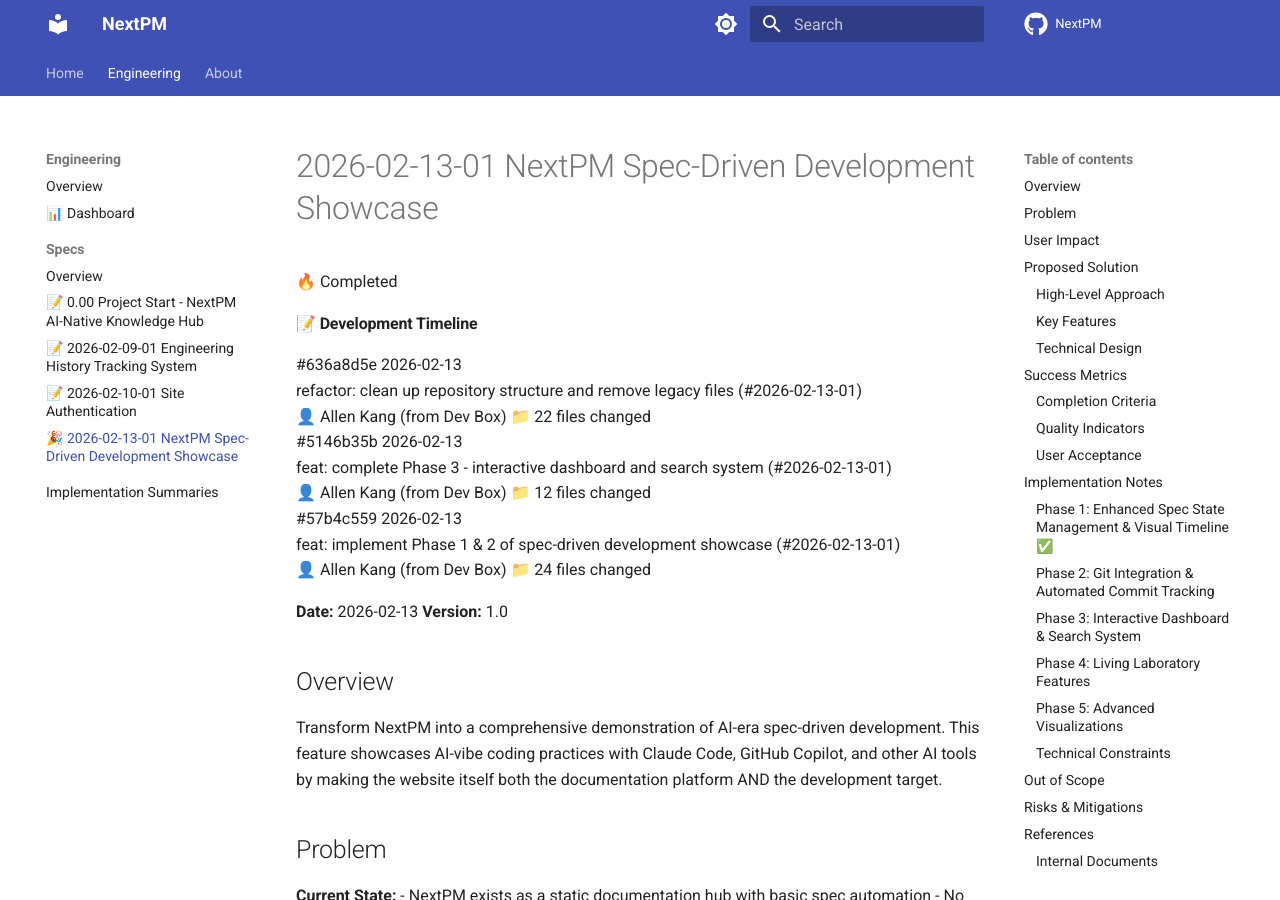
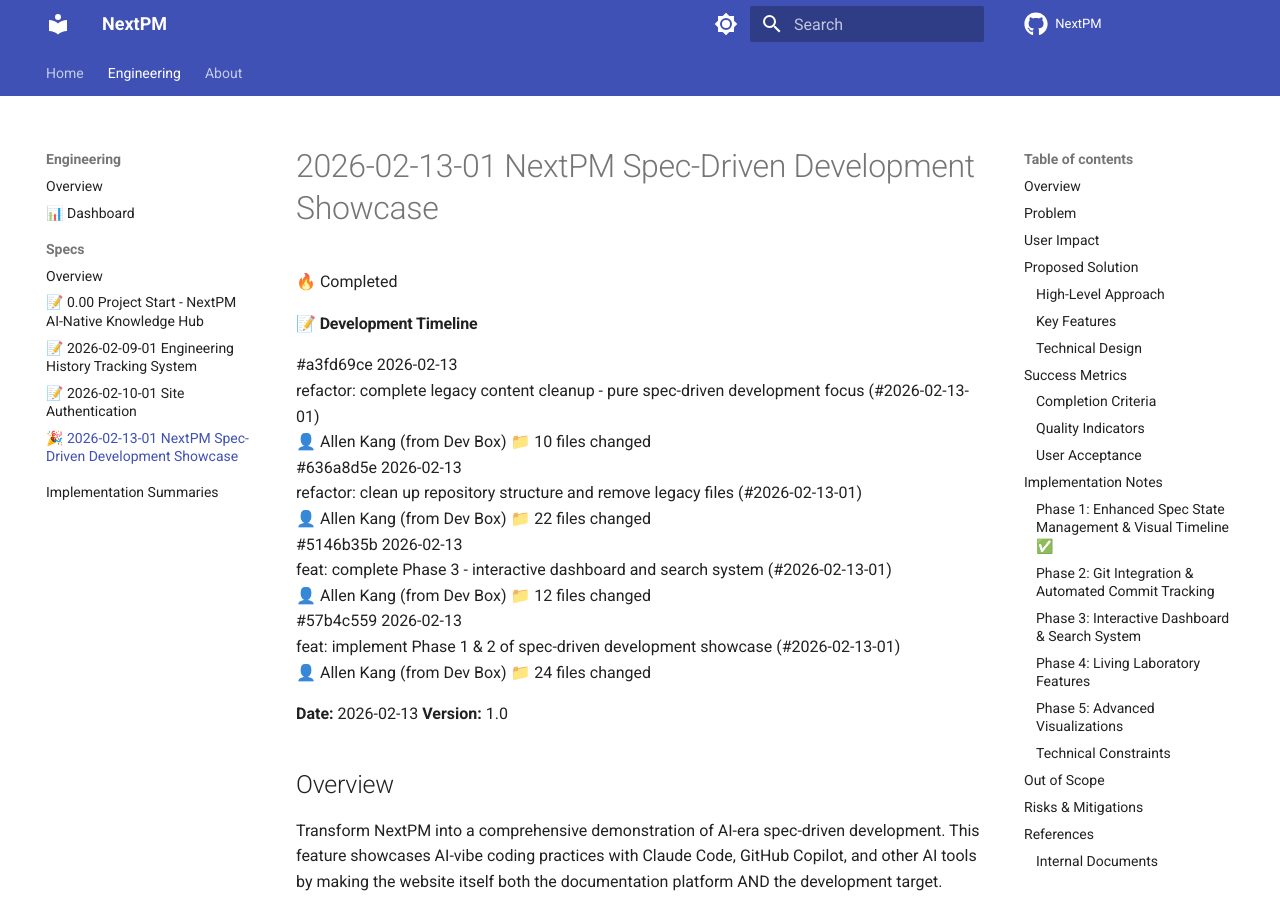
Before and after one commit to kangxh75/NextPM, an MkDocs documentation site: the page built from mkdocs-docs/engineering/specs/2026-02-13-01-nextpm-spec-driven-development-showcase.md, in a window 1280 px wide and 900 px high. Built offline with MkDocs 1.6.1 and Material for MkDocs 9.7.7, drawn with Linux system fonts in a browser that asks for light colours; comment, search, counter and statistics services are not loaded.

```diff
--- a/mkdocs-docs/engineering/specs/2026-02-13-01-nextpm-spec-driven-development-showcase.md
+++ b/mkdocs-docs/engineering/specs/2026-02-13-01-nextpm-spec-driven-development-showcase.md
@@ -11,6 +11,20 @@
     <h4>📝 Development Timeline</h4>
     <div class="timeline-container">
         <div class="timeline-item latest">
+            <div class="timeline-marker"></div>
+            <div class="timeline-content">
+                <div class="commit-header">
+                    <span class="commit-hash">#a3fd69ce</span>
+                    <span class="commit-date">2026-02-13</span>
+                </div>
+                <div class="commit-message">refactor: complete legacy content cleanup - pure spec-driven development focus (#2026-02-13-01)</div>
+                <div class="commit-meta">
+                    <span class="commit-author">👤 Allen Kang (from Dev Box)</span>
+                    <span class="files-changed">📁 10 files changed</span>
+                </div>
+            </div>
+        </div>
+        <div class="timeline-item">
             <div class="timeline-marker"></div>
             <div class="timeline-content">
                 <div class="commit-header">
```
Also changed, not shown: CLAUDE.md (+10 -10 lines), mkdocs-docs/engineering/specs/index.md (+1 -1 lines), engineering/README.md (renamed from project/README.md), engineering/specs/0.00-project-start.md (renamed from project/specs/0.00-project-start.md), engineering/specs/2026-02-09-01-engineering-history-tracking.md (renamed from project/specs/2026-02-09-01-engineering-history-tracking.md), engineering/specs/2026-02-10-01-authentication.md (renamed from project/specs/2026-02-10-01-authentication.md), engineering/specs/2026-02-13-01-nextpm-spec-driven-development-showcase.md (renamed from project/specs/2026-02-13-01-nextpm-spec-driven-development-showcase.md), engineering/specs/README.md (renamed from project/specs/README.md), engineering/tasks/2026-02-09-01-engineering-history-tasks.md (renamed from project/tasks/2026-02-09-01-engineering-history-tasks.md), engineering/tasks/2026-02-10-01-authentication-tasks.md (renamed from project/tasks/2026-02-10-01-authentication-tasks.md), engineering/tasks/README.md (renamed from project/tasks/README.md), engineering/templates/dev-workflow-commit-summary-template.md (renamed from project/templates/dev-workflow-commit-summary-template.md), engineering/templates/pm-workflow-spec-template.md (renamed from project/templates/pm-workflow-spec-template.md), engineering/validations/README.md (renamed from project/validations/README.md), 2 other files.
